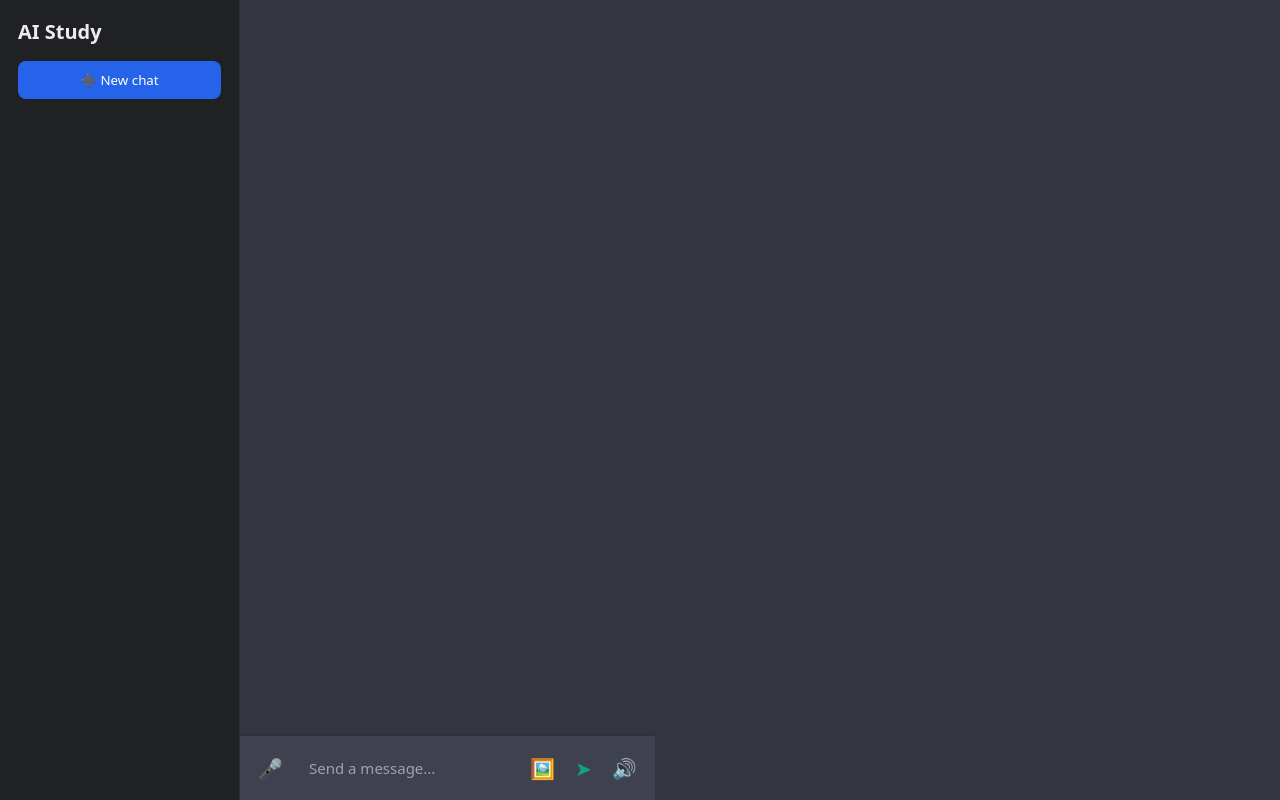
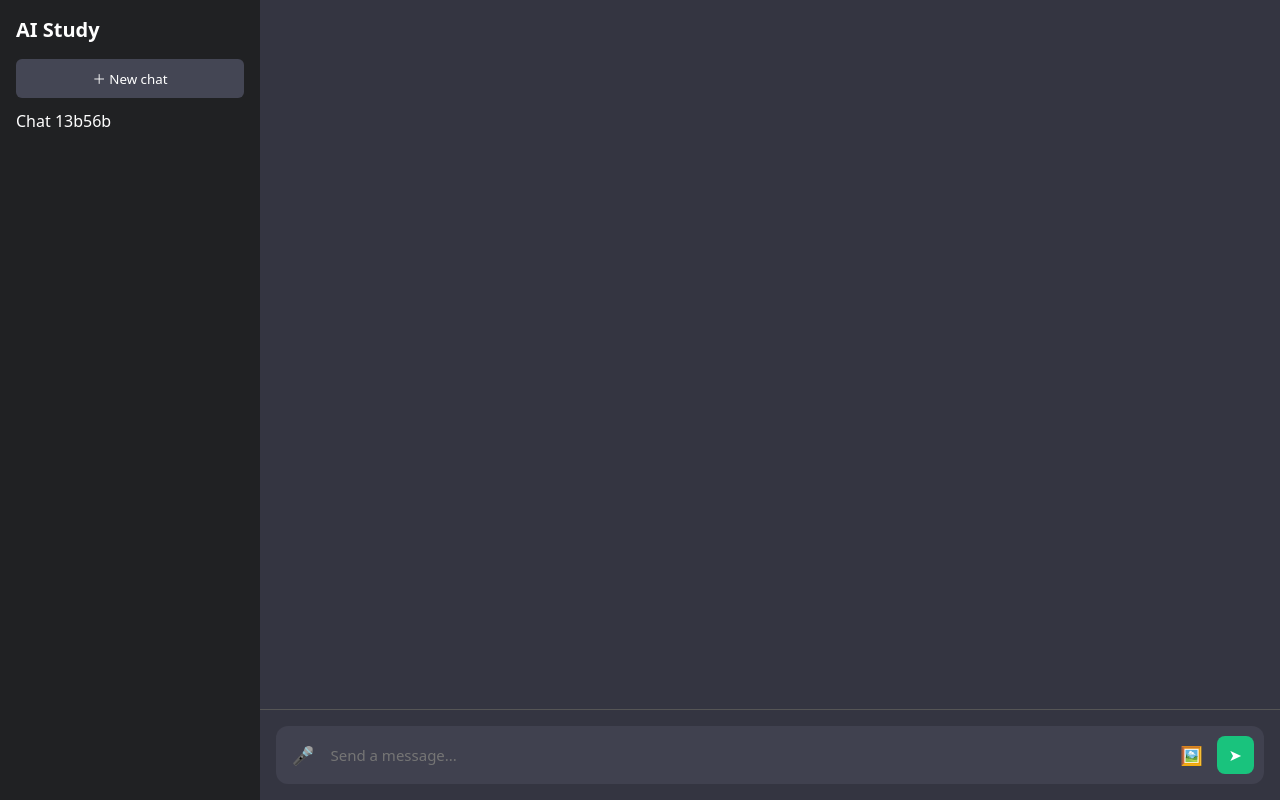
Before and after one commit to binhnhidaovo/ai_study, a FastAPI app: page / in a window 1280 px wide. Run offline with FastAPI, Linux system fonts and the light colour scheme.

Commit message:
feat(chat): improve streaming UX with typing indicator and smoother textarea handling

```diff
--- a/static/style.css
+++ b/static/style.css
@@ -3,144 +3,152 @@
     font-family: system-ui, -apple-system, BlinkMacSystemFont;
 }
 
-body {
+html, body {
     margin: 0;
+    height: 100%;
     background: #343541;
-    font-family: system-ui, -apple-system, BlinkMacSystemFont;
-    color: #ececf1;
 }
 
-
-.app {
+/* ===== LAYOUT ===== */
+.layout {
     display: flex;
     height: 100vh;
 }
 
+/* ===== SIDEBAR ===== */
 .sidebar {
-    width: 240px;
+    width: 260px;
     background: #202123;
-    padding: 18px;
-    border-right: 1px solid #2f3036;
+    color: white;
+    padding: 16px;
+    display: flex;
+    flex-direction: column;
+}
+
+.sidebar-header {
+    font-size: 20px;
+    font-weight: 600;
+    margin-bottom: 16px;
+}
+
+.new-chat {
+    background: #444654;
+    color: white;
+    border: none;
+    padding: 10px;
+    border-radius: 6px;
+    cursor: pointer;
+    margin-bottom: 12px;
+}
+
+.chat-list {
+    flex: 1;
+    overflow-y: auto;
+}
+
+/* ===== CHAT AREA ===== */
+.chat-area {
+    flex: 1;
+    display: flex;
+    flex-direction: column;
+    background: #343541;
+}
+
+/* ===== MESSAGES ===== */
+.messages {
+    flex: 1;
+    padding: 24px;
+    overflow-y: auto;
+}
+
+/* USER MESSAGE */
+.msg.user {
+    background: #444654;
+    color: white;
+    padding: 12px 16px;
+    border-radius: 10px;
+    margin-bottom: 12px;
+    max-width: 70%;
+}
+
+/* AI MESSAGE (không bong bóng nếu bạn muốn) */
+.msg.ai {
+    color: #ececf1;
+    margin-bottom: 16px;
+    white-space: pre-wrap;
+}
+
+/* ===== INPUT BAR ===== */
+.input-wrapper {
+    padding: 16px;
+    border-top: 1px solid #555;
+}
+
+.input-bar {
+    display: flex;
+    align-items: center;
+    background: #40414f;
+    border-radius: 12px;
+    padding: 10px;
+    gap: 8px;
+}
+
+/* TEXTAREA */
+textarea {
+    flex: 1;
+    resize: none;
+    background: transparent;
+    border: none;
+    outline: none;
+    color: white;
+    font-size: 15px;
+    line-height: 1.4;
+    max-height: 200px;
+}
+
+/* ICON BUTTON */
+.icon-btn {
+    background: transparent;
+    border: none;
+    color: #c5c5d2;
+    font-size: 18px;
+    cursor: pointer;
+}
+
+.icon-btn:hover {
+    color: white;
+}
+
+/* SEND BUTTON */
+.send-btn {
+    background: #19c37d;
+    border: none;
+    color: white;
+    font-size: 16px;
+    padding: 8px 12px;
+    border-radius: 8px;
+    cursor: pointer;
+}
+
+.send-btn:hover {
+    opacity: 0.9;
 }
 
 
-.sidebar h2 {
-    margin: 0 0 16px;
-    font-size: 20px;
+.typing {
+    opacity: 0.8;
+    font-style: italic;
 }
 
-.sidebar button {
-    width: 100%;
-    padding: 10px;
-    background: #2563eb;
-    border: none;
-    border-radius: 8px;
-    color: white;
-    cursor: pointer;
+.typing .dot {
+    animation: blink 1.4s infinite both;
 }
 
-.sidebar button:hover {
-    background: #1d4ed8;
+.typing .dot:nth-child(2) { animation-delay: .2s; }
+.typing .dot:nth-child(3) { animation-delay: .4s; }
+
+@keyframes blink {
+    0% { opacity: .2; }
+    20% { opacity: 1; }
+    100% { opacity: .2; }
 }
-
-.chat {
-    display: flex;
-    flex-direction: column;
-    height: 100vh;
-    background: #343541;
-}
-
-
-.messages {
-    flex: 1;
-    padding: 20px;
-    overflow-y: auto;
-}
-
-
-.msg {
-    max-width: 75%;
-    margin-bottom: 12px;
-    line-height: 1.6;
-    font-size: 15px;
-}
-
-
-.msg.user {
-    background: #4f46e5;
-    color: white;
-    padding: 12px 14px;
-    border-radius: 16px;
-    margin-left: auto;
-}
-
-
-.msg.ai {
-    background: transparent;
-    color: #ececf1;
-    padding: 6px 0;
-}
-
-
-.input-wrapper {
-    display: flex;
-    align-items: flex-end;
-    gap: 8px;
-    padding: 12px;
-    background: #40414f;
-    border-top: 1px solid #2f303b;
-}
-
-.input-wrapper textarea {
-    flex: 1;
-    resize: none;
-    background: #40414f;
-    border: none;
-    outline: none;
-    color: #ececf1;
-    font-size: 15px;
-    padding: 10px 12px;
-    border-radius: 8px;
-    max-height: 200px;
-}
-
-.input-wrapper textarea::placeholder {
-    color: #9ca3af;
-}
-
-
-.icon-btn {
-    background: transparent;
-    border: none;
-    color: #ececf1;
-    font-size: 20px;
-    cursor: pointer;
-    padding: 6px;
-    border-radius: 6px;
-}
-
-.icon-btn:hover {
-    background: rgba(255,255,255,0.08);
-}
-
-
-.icon-btn.send {
-    color: #10a37f;
-}
-
-
-.icon-btn.send:hover {
-    background: #1d4ed8;
-}
-
-/* Animation */
-@keyframes fadeIn {
-    from {
-        opacity: 0;
-        transform: translateY(4px);
-    }
-    to {
-        opacity: 1;
-        transform: translateY(0);
-    }
-}
--- a/templates/index.html
+++ b/templates/index.html
@@ -7,68 +7,35 @@
 </head>
 
 <body>
-<div class="app">
+<div class="layout">
 
     <!-- SIDEBAR -->
     <aside class="sidebar">
-        <h2>AI Study</h2>
-        <button onclick="newChat()">➕ New chat</button>
+        <div class="sidebar-header">AI Study</div>
+        <button class="new-chat" onclick="newChat()">＋ New chat</button>
+        <div id="chat-list" class="chat-list"></div>
     </aside>
 
     <!-- CHAT AREA -->
-    <main class="chat">
+    <main class="chat-area">
         <div id="messages" class="messages"></div>
 
-        <!-- INPUT BAR (CHATGPT STYLE) -->
+        <!-- INPUT BAR -->
         <div class="input-wrapper">
+            <div class="input-bar">
+                <button class="icon-btn" onclick="startVoice()">🎤</button>
 
-            <!-- Voice -->
-            <button class="icon-btn" onclick="startVoice()" title="Voice">
-                🎤
-            </button>
+                <textarea
+                    id="input"
+                    rows="1"
+                    placeholder="Send a message..."
+                ></textarea>
 
-            <!-- Text input -->
-            <textarea
-                id="input"
-                placeholder="Send a message..."
-                rows="1"
-            ></textarea>
+                <input type="file" id="imageInput" accept="image/*" hidden>
+                <button class="icon-btn" onclick="imageInput.click()">🖼️</button>
 
-            <!-- Hidden image input -->
-            <input
-                type="file"
-                id="imageInput"
-                accept="image/*"
-                hidden
-            />
-
-            <!-- Upload image -->
-            <button
-                class="icon-btn"
-                onclick="document.getElementById('imageInput').click()"
-                title="Upload image"
-            >
-                🖼️
-            </button>
-
-            <!-- Send -->
-            <button
-                class="icon-btn send"
-                onclick="send()"
-                title="Send"
-            >
-                ➤
-            </button>
-
-            <!-- Speaker -->
-            <button
-                class="icon-btn"
-                onclick="toggleSpeak()"
-                title="Toggle voice"
-            >
-                🔊
-            </button>
-
+                <button class="send-btn" onclick="send()">➤</button>
+            </div>
         </div>
     </main>
 
@@ -76,4 +43,5 @@
 
 <script src="/static/app.js"></script>
 </body>
+
 </html>
```
Also changed, not shown: static/app.js (+18 -14 lines).
